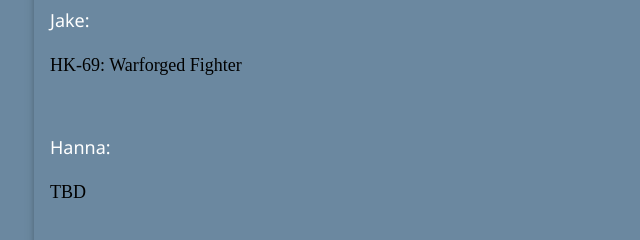
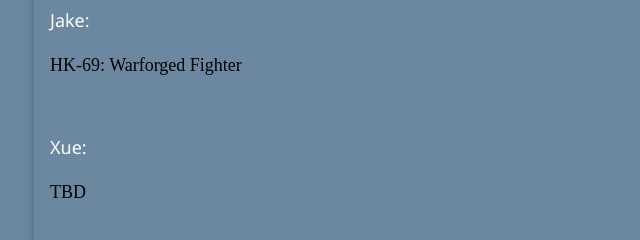
Before and after one commit to crsullivan/TitansoftheVoid, a plain HTML site: page index.html in a window 1280 px wide. Shown: the part 2020-2260 px from the top of the page, 256-896 px from the left. Drawn offline with nearby package versions, Linux system fonts and the light colour scheme; a web font is replaced by a local one.

Commit message:
Update to players

```diff
--- a/index.html
+++ b/index.html
@@ -101,7 +101,7 @@ body, html {
         <h5>Jake:</h5>
         <p class="w3-text-black">HK-69: Warforged Fighter</p><br>
 
-        <h5>Hanna:</h5>
+        <h5>Xue:</h5>
         <p class="w3-text-black">TBD</p><br>
 
         <h5>Colt:</h5>
```
